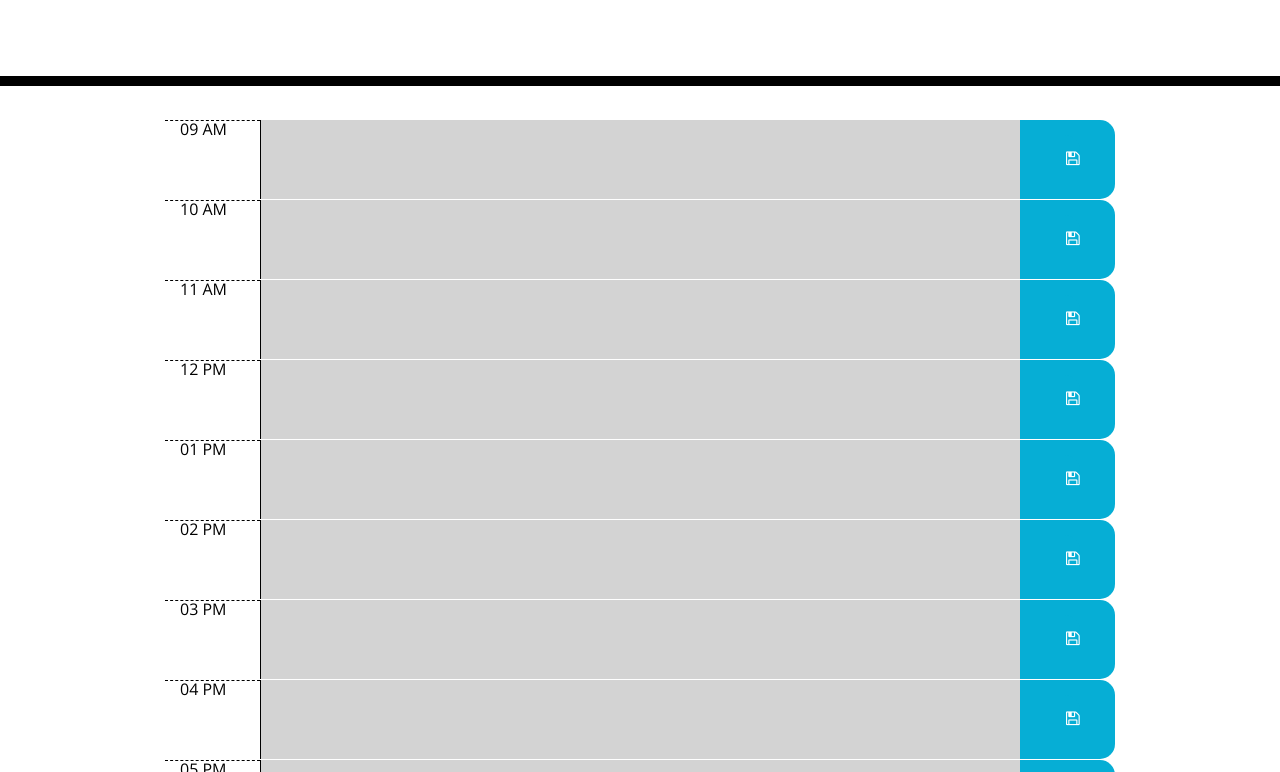
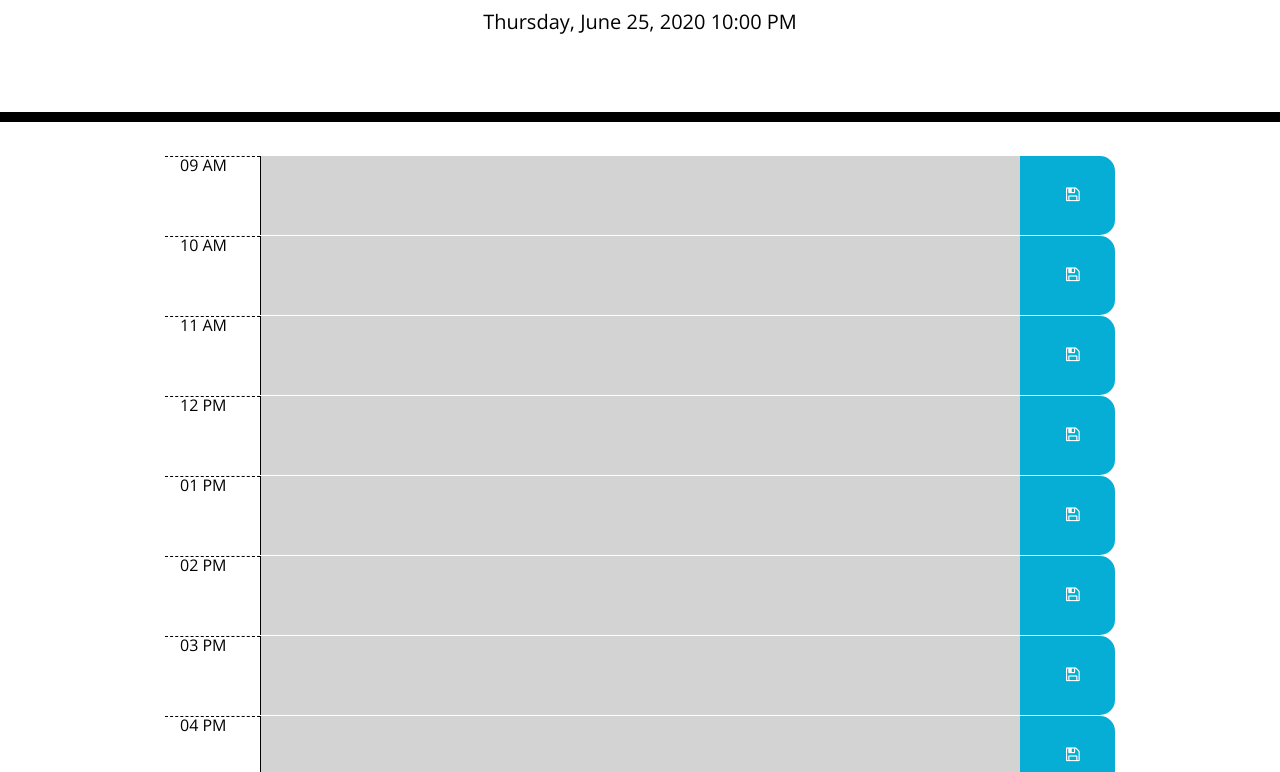
Before and after one commit to shambhawi13/Day-Planner, a plain HTML site: page index.html in a window 1280 px wide. Shown: the part 182-954 px from the top of the page. Drawn offline with nearby package versions, Linux system fonts and the light colour scheme.

Commit message:
added current date and removed uneccessary code

```diff
--- a/app.js
+++ b/app.js
@@ -5,9 +5,12 @@ $(document).ready(function () {
     createWorkDurationArr(9,9); // starting time is 9am and plan for 9hours a day
 
     var today = moment();
+    var todayFormatted = moment().format('LLLL');
     var startingTime = moment(today).set({ hour: 9 }).format('hh A');
     var timeNow = moment().startOf('hour').format('hh A');
     var planner = JSON.parse(localStorage.getItem('planner')) || [];
+
+    $('#currentDay').text(todayFormatted);
 
     for (let i = 0; i < 9; i++) {
         let row = $('<div class="row">');
```
Also changed, not shown: index.html (+0 -21 lines), Assets/final.png (added), 1 other file.
